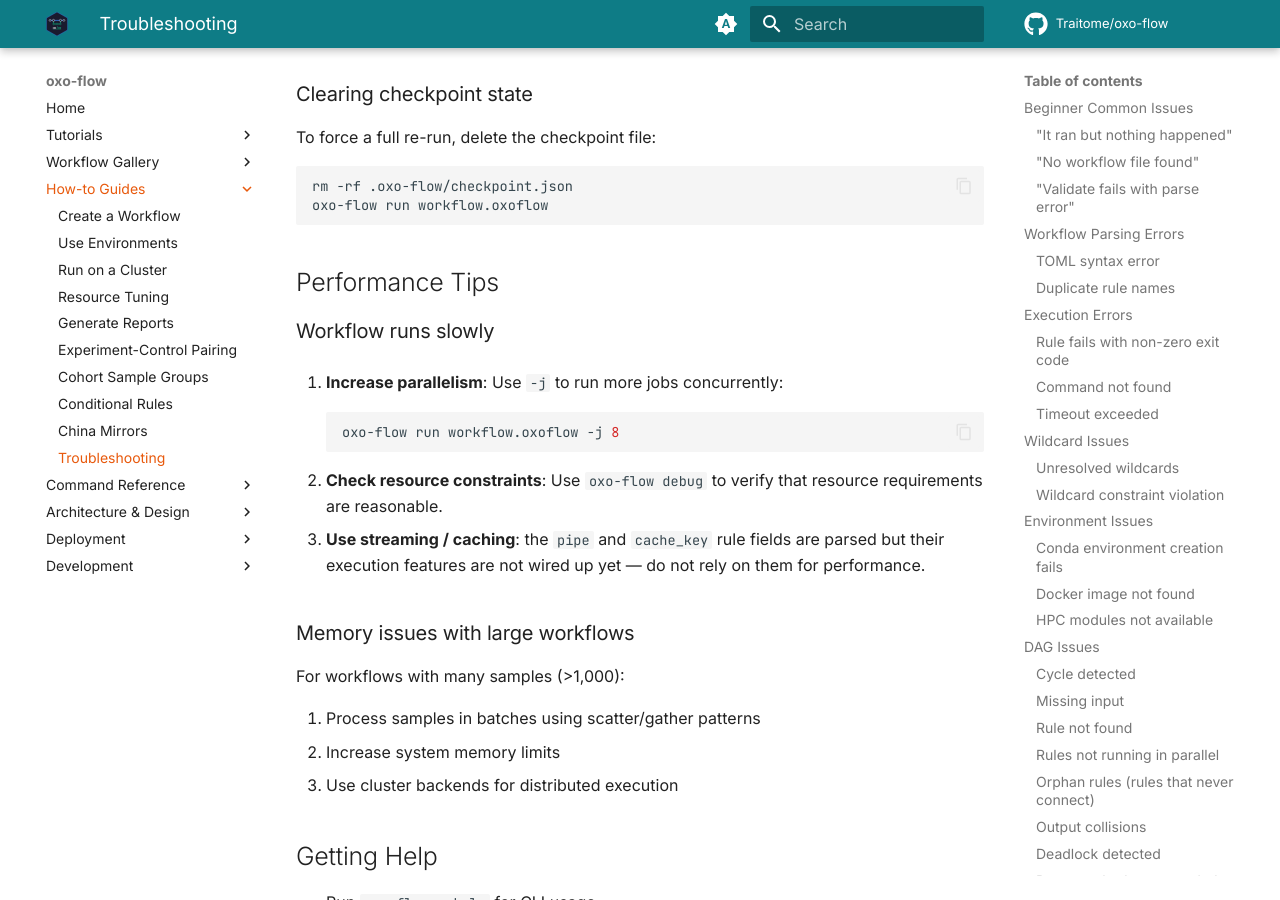
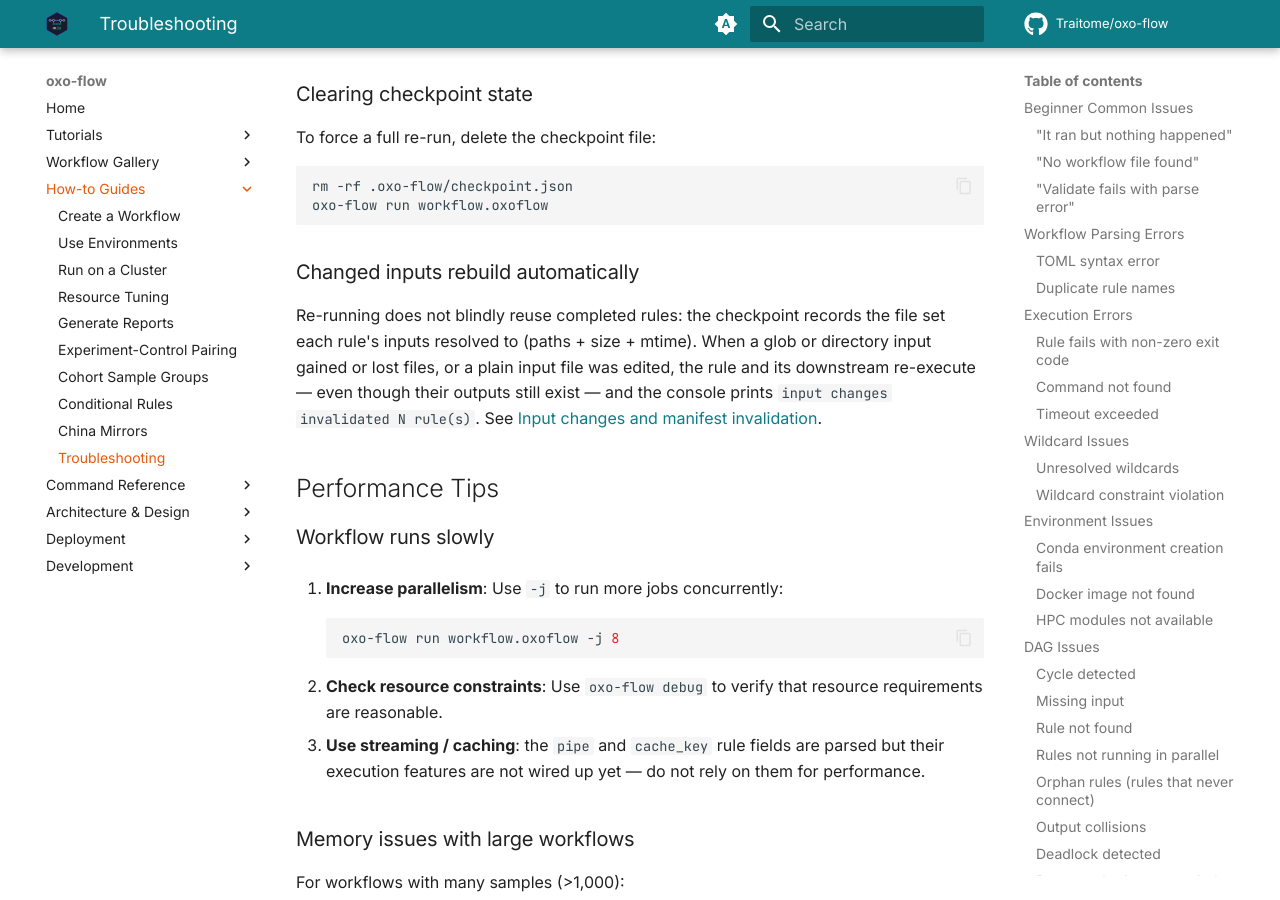
Before and after one commit to Traitome/oxo-flow, an MkDocs documentation site: the page built from docs/guide/src/how-to/troubleshooting.md, in a window 1280 px wide and 900 px high, scrolled down 7757 px. Built offline with MkDocs 1.6.1 and Material for MkDocs 9.7.7, drawn with Linux system fonts in a browser that asks for light colours; comment, search, counter and statistics services are not loaded.

Commit message:
docs: sync #72 input-manifest invalidation into troubleshooting, DAG skip guide, and glossary

````diff
--- a/docs/guide/src/how-to/troubleshooting.md
+++ b/docs/guide/src/how-to/troubleshooting.md
@@ -298,6 +298,15 @@ rm -rf .oxo-flow/checkpoint.json
 oxo-flow run workflow.oxoflow
 ```
 
+### Changed inputs rebuild automatically
+
+Re-running does not blindly reuse completed rules: the checkpoint records the
+file set each rule's inputs resolved to (paths + size + mtime). When a glob or
+directory input gained or lost files, or a plain input file was edited, the
+rule and its downstream re-execute — even though their outputs still exist —
+and the console prints `input changes invalidated N rule(s)`. See
+[Input changes and manifest invalidation](../commands/run.md#input-changes-and-manifest-invalidation).
+
 ## Performance Tips
 
 ### Workflow runs slowly
````
Also changed, not shown: docs/guide/src/reference/dag-engine.md (+5 -0 lines), docs/guide/src/reference/glossary.md (+2 -0 lines).
